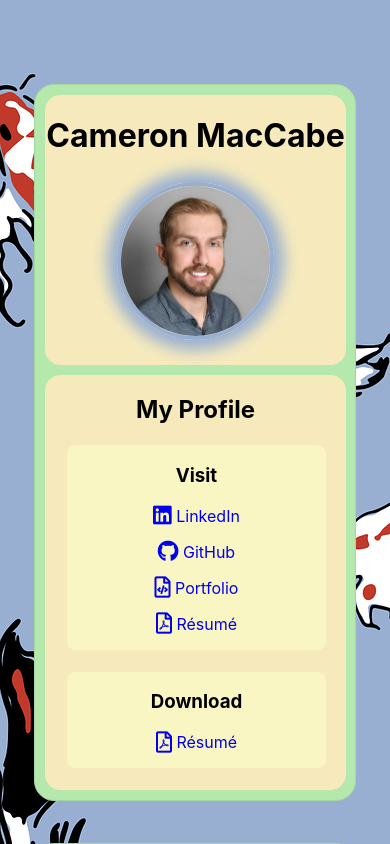
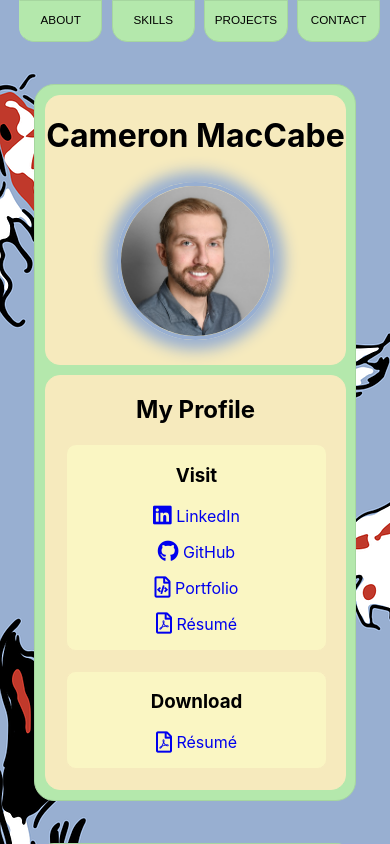
Before and after one commit to MacCabe1888/Professional-Portfolio, a React (Create React App) app: page / in a window 390 px wide. Shown: the top 844 px of the page. Built offline with nearby package versions, Linux system fonts and the light colour scheme.

Commit message:
adjusted nav tab interface for mobile-friendly view

```diff
--- a/src/components/Nav/style.css
+++ b/src/components/Nav/style.css
@@ -107,6 +107,29 @@ a.right.active > .nav-tab > .nav-text {
 
 @media screen and (max-width: 600px) {
   nav {
-    display: none;
+    width: 100%;
+    max-width: none;
+    margin: 0;
+    display: flex;
+  }
+
+  nav > a, .tab-space {
+    display: flex;
+    width: 25vw;
+    height: 5vh;
+    max-height: none;
+    transform: none !important;
+  }
+
+  .nav-tab {
+    width: 90%;
+    border-radius: 0 0 15px 15px !important;
+  }
+
+  .nav-text {
+    writing-mode: horizontal-tb;
+    line-height: 12px;
+    font-size: 3vw;
+    transform: none !important;
   }
 }
```
